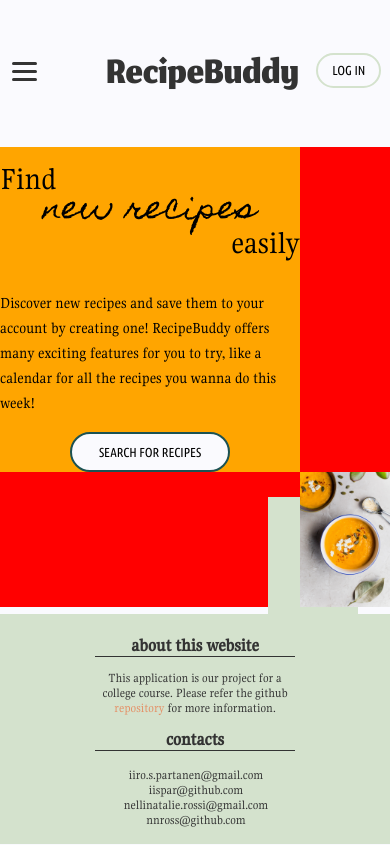
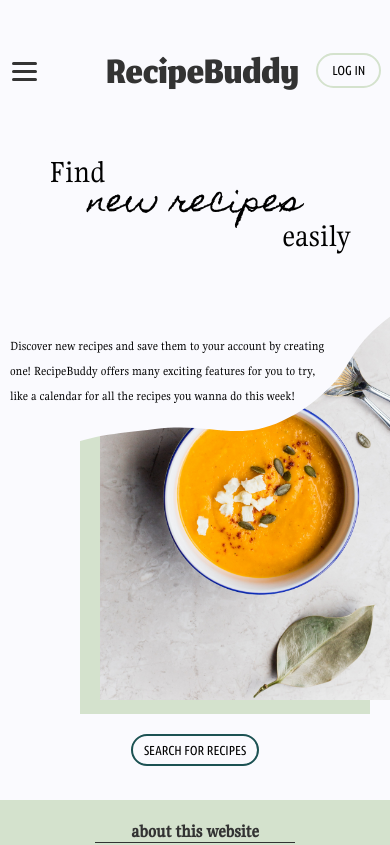
Before and after one commit to nnross/recipes-frontend, a React (Vite) app: page / in a window 390 px wide. Shown: the top 845 px of the page. Built offline with nearby package versions, Linux system fonts and the light colour scheme.

Commit message:
homepage for mobile

```diff
--- a/src/pages/home/Home.jsx
+++ b/src/pages/home/Home.jsx
@@ -3,22 +3,22 @@ import propTypes from 'prop-types';
 
 const Home = ({ className, id }) => (
   <div className={className} id={id}>
+    <div className={`${className}__titles`} id={`${id}__titles`}>
+      <p className={`${className}__titles__1`} id={`${id}__titles__1`}>Find</p>
+      <p className={`${className}__titles__2`} id={`${id}__titles__2`}>new recipes</p>
+      <p className={`${className}__titles__3`} id={`${id}__titles__3`}>easily</p>
+    </div>
     <div className={`${className}__info`} id={`${id}__info`}>
-      <div className={`${className}__info__titles`} id={`${id}__info__titles`}>
-        <p className={`${className}__info__titles__1`} id={`${id}__info__titles__1`}>Find</p>
-        <p className={`${className}__info__titles__2`} id={`${id}__info__titles__2`}>new recipes</p>
-        <p className={`${className}__info__titles__3`} id={`${id}__info__titles__3`}>easily</p>
-      </div>
       <p className={`${className}__info__text`} id={`${id}__info__text`}>
         Discover new recipes and save them to your account
         by creating one! RecipeBuddy offers many exciting
         features for you to try, like a calendar for all the
         recipes you wanna do this week!
       </p>
-      <a className={`${className}__info__search`} id={`${id}__info__search`} href="/search">
-        <button className={`${className}__info__search__button`} type="button">SEARCH FOR RECIPES</button>
-      </a>
     </div>
+    <a className={`${className}__search`} id={`${id}__search`} href="/search">
+      <button className={`${className}__search__button`} type="button">SEARCH FOR RECIPES</button>
+    </a>
     <img src="../../src/assets/soup.jpg" alt="soup" className={`${className}__img`} id={`${id}__img`} />
   </div>
 );
--- a/src/styles/home/_home.scss
+++ b/src/styles/home/_home.scss
@@ -1,66 +1,73 @@
 
 .home {
-	display: flex;
-  justify-content: center;
-	padding-top: 50px;
-	padding-bottom: 100px;
-	&__info {
-		padding-right: 100px;
-		padding-top: 50px;
-    display: flex;
-    flex-direction: column;
+	display: grid;
+  grid-template-columns: auto 600px 60px auto auto;
+  grid-template-rows: auto 300px 200px 160px 100px auto;
   &__titles {
+    grid-column: 2/2;
+    grid-row: 2;
     &__1 {
       line-height: 0;
-				font-size: 50px;
+      font-size: 70px;
       text-align: left;
+      padding-left: 10px;
     }
     &__2 {
       line-height: 0;
       font-family: homePage;
-				font-size: 50px;
+      font-size: 80px;
       text-align: center;
     }
     &__3 {
       line-height: 0;
-				font-size: 50px;
+      font-size: 70px;
       text-align: right;
     }
   }
+	&__info {
+    grid-column: 2/2;
+    grid-row: 3;
+    padding-right: 100px;
+    padding-left: 20px;
 		&__text {
-			font-size: 20px;
-			padding-top: 20px;
-			padding-bottom: 40px;
-			width: 300px;
+			font-size: 24px;
+
+		}
 	}
   &__search {
+    grid-column: 2;
+    grid-row: 4;
+    display: flex;
+    justify-content: center;
     text-decoration: none;
-      align-self: center;
+    align-items: flex-start;
     &__button{
       cursor: pointer;
       border: 2px solid $darkGreen;
       height: 50px;
       width: 200px;
-				align-self: center;
       border-radius: 25px;
       background: $white;
+      transition: all 0.3s;
       &:hover {
         background: $hoverGreen;
       }
     }
   }
-	}
 	&__img {
+    grid-column: 4;
+    grid-row: 2/5;
 		box-shadow: -50px 40px 0 $lightGreen;
-		width: 555px;
-		height: 680px;
+    height: 100%;
+    width: 100%;
+    object-fit: cover;
 	}
 }
 
-@media only screen and (max-width: 1000px) and (min-width: 601px) {
+@media only screen and (max-width: 1080px) and (min-width: 601px) {
   .home {
-    &__info {
-      padding-right: 64px;
+    grid-template-columns: auto 300px 60px auto auto;
+    grid-template-rows: auto 140px 120px 120px 40px auto;
     &__titles {
       &__1 {
         font-size: 32px;
@@ -72,8 +79,11 @@
         font-size: 32px;
       }
     }
+    &__info {
+      padding-right: 20px;
       &__text {
         font-size: 13px;
+      }
     }
     &__search {
       &__button {
@@ -82,32 +92,21 @@
         font-size: 13px;
       }
     }
-    }
     &__img {
       box-shadow: -32px 25px 0 $lightGreen;
-      width: 355px;
-      height: 435px;
     }
   }
 }
 
 @media only screen and (max-width: 600px) {
   .home {
-    height: 100%;
-    width: 100%;
-    background: red;
-    display: grid;
-    grid-template-columns: auto, auto, 300px;
-    grid-template-rows: 100px, auto, 100px, 200px;
-    padding: 0;
-    &__info {
-      grid-row: 1/2;
-      grid-column: 1/2;
-      background: orange;
-      padding: 0;
-      width: auto;
-      height: auto;
+    grid-template-columns: 100px 100px 50px 100px auto;
+    grid-template-rows: auto 120px 40px 260px 140px 20px 60px 20px;
     &__titles {
+      grid-column: 1/6;
+      grid-row: 2;
+      z-index: 1;
+      padding: 0px 10vw 0px 10vw;
       &__1 {
         font-size: 32px;
       }
@@ -118,27 +117,39 @@
         font-size: 32px;
       }
     }
+    &__info {
+      z-index: 1;
+      grid-column: 1/5;
+      grid-row: 4;
+      padding: 20px 16px 0px 10px;
       &__text {
-        padding: 0;
-        font-size: 16px;
+        font-size: 13px;
         line-height: 25px;
-        padding-bottom: 0px;
+      }
     }
     &__search {
+      grid-column: 1/6;
+      grid-row: 7;
+      align-items: center;
       &__button {
-          height: 40px;
-				  width: 160px;
+        height: 32px;
+        width: 128px;
+        font-size: 13px;
+      }
+    }
+    &__img {
+      grid-column: 2/6;
+      grid-row: 3/6;
+      z-index: 0;
+      box-shadow: -20px 14px 0 $lightGreen;
+    }
+    &::before {
+      content: '';
+      z-index: 1;
+      grid-column: 1/6;
+      grid-row: 2/5;
+      background-image: url('../assets/blob.svg');
+      background-repeat: no-repeat;
     }
   }
 }
-    &__img {
-      grid-row: 3/4;
-      grid-column: 3/4;
-      background: pink;
-      box-shadow: -32px 25px 0 $lightGreen;
-      z-index: 0;
-      width: 100%;
-      height: 100%;
-    }
-  }
-}
```
Also changed, not shown: src/assets/blob.svg (added). Lines whose indentation alone changed are shown as unchanged.
